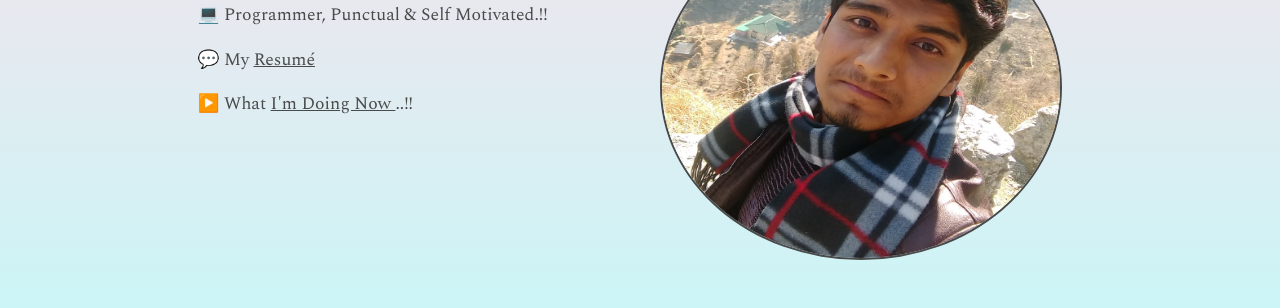
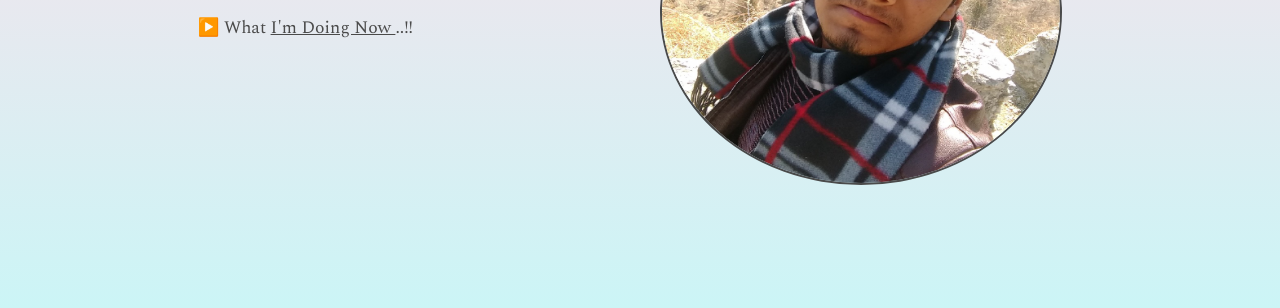
Before and after one commit to sjainsourav/souravjain.netlify.com, a plain HTML site: page index.html in a window 1280 px wide. Shown: the part 248-556 px from the top of the page. Drawn offline with nearby package versions, Linux system fonts and the light colour scheme.

Commit message:
Update main.css
Scrolling Error Resolved. Done!

```diff
--- a/assets/css/main.css
+++ b/assets/css/main.css
@@ -1,10 +1,4 @@
 @import url('https://fonts.googleapis.com/css?family=Spectral:400,700');
-
-html {
-	height: 100%;
-/* 	overflow: hidden; */
-}
-
 body {
 	font-family: 'Spectral', serif;
 	color: #4A4A4A;
@@ -61,7 +55,7 @@ a:hover {
 
 #main-container {
 	margin: 0 auto;
-	padding-top: 10%;
+	padding-top: 4%;
 }
 
 #icon-list {
```
